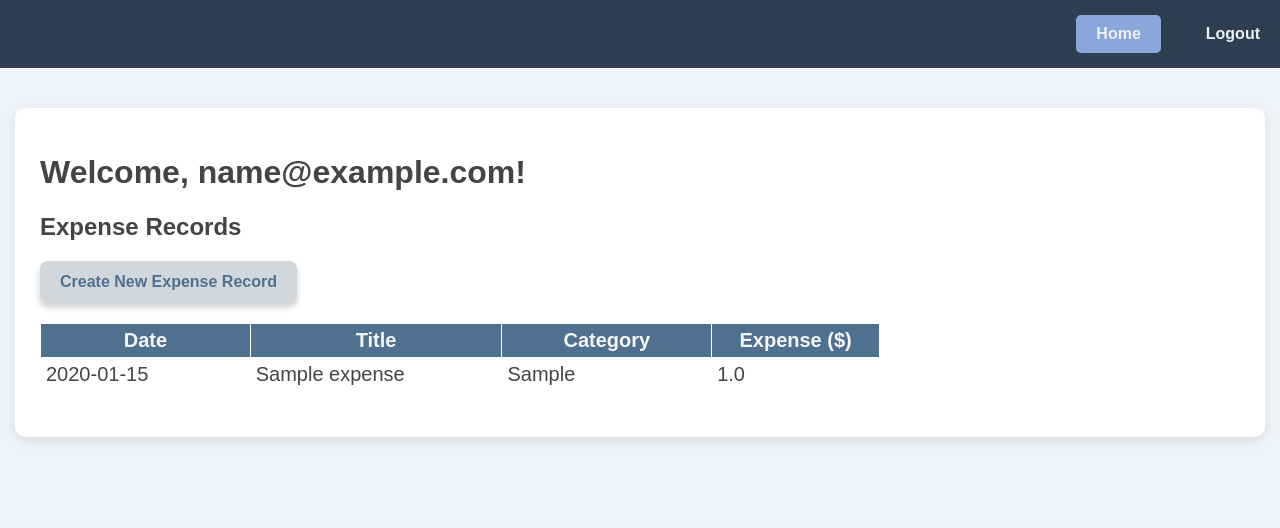
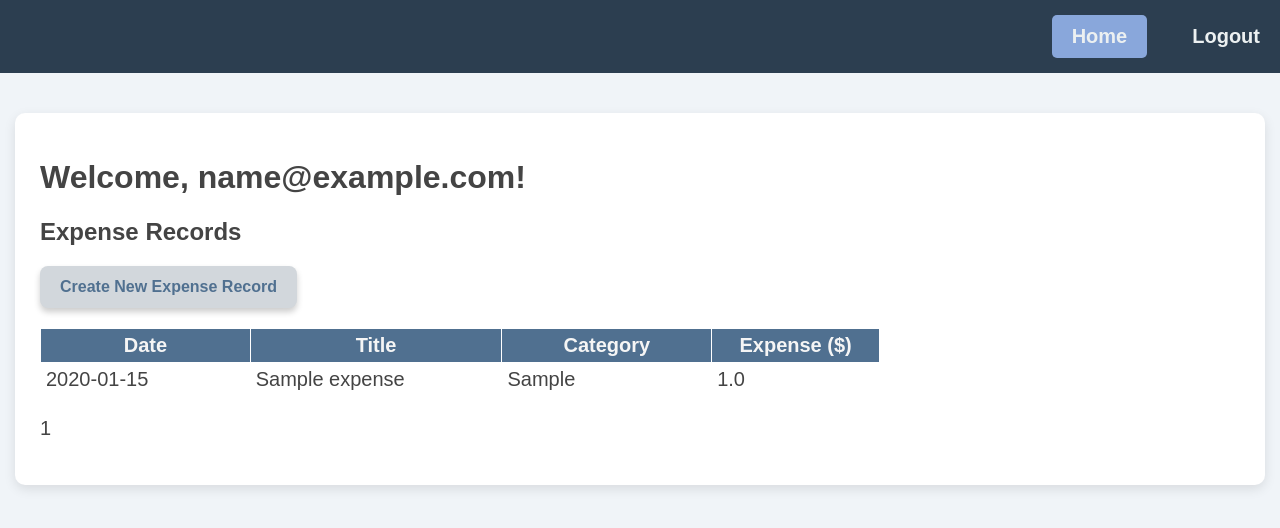
Before and after one commit to yuchangrachel/SpendWise, a Flask app: page / in a window 1280 px wide. Shown: the top 528 px of the page. Run offline with Flask 3, Linux system fonts and the light colour scheme; a user stored in the database is signed in; tables that the repository leaves empty hold one stand-in row (values such as "Sample post").

Commit message:
remove cache since cache not cleanup after logout, pagination ui&flask done" "

```diff
--- a/backend/app.py
+++ b/backend/app.py
@@ -1,10 +1,10 @@
 """
 Backend main entry
 """
-from flask import Flask, render_template, redirect, url_for
+from flask import Flask, render_template, redirect, url_for, request
 from flask_login import LoginManager, login_required, current_user
 from flask_cors import CORS
-from extensions import bcrypt, db, migrate, cache
+from extensions import bcrypt, db, migrate
 from routes.auth import auth_bp
 from routes.expense import expense_bp
 from models.users import User
@@ -18,7 +18,7 @@ app = Flask(__name__)
 app.config.from_object("config.Config")
 
 # initialize extensions & configs
-cache.init_app(app)
+# cache.init_app(app)
 bcrypt.init_app(app)
 db.init_app(app)
 migrate.init_app(app, db)
@@ -39,10 +39,14 @@ app.register_blueprint(expense_bp)
 # home route
 @app.route("/")
 @login_required
-@cache.cached(timeout=60, key_prefix="home_cache")
+# @cache.cached(timeout=60, key_prefix="user_data_{}.format(current_user.id)")
 def home():
+    # get page number(default 1) from query string
+    page = request.args.get('page', 1, type=int)
+    # set number of expenses per page
+    per_page = 3
     # fetch expenses for the currently logged-in user
-    expenses = Expense.query.filter_by(user_id=current_user.id).all()
+    expenses = Expense.query.filter_by(user_id=current_user.id).paginate(page=page, per_page=per_page, error_out=False)
 
     return render_template("home.html", expenses=expenses)
 
--- a/backend/extensions.py
+++ b/backend/extensions.py
@@ -9,4 +9,4 @@ from flask_caching import Cache
 bcrypt = Bcrypt()
 db = SQLAlchemy()
 migrate = Migrate()
-cache = Cache()
+# cache = Cache()
--- a/backend/routes/auth.py
+++ b/backend/routes/auth.py
@@ -59,6 +59,7 @@ def login():
 @auth_bp.route("/logout")
 @login_required
 def logout():
+    # cache.delete("user_data_{}".format(current_user.id))
     logout_user()
     flash("Logged out successfully", "success")
     return redirect(url_for("auth.login"))
--- a/backend/routes/expense.py
+++ b/backend/routes/expense.py
@@ -2,7 +2,7 @@ from flask import render_template, redirect, url_for, flash, Blueprint
 from flask_login import login_required, current_user
 from models.expense import Expense
 from forms import ExpenseForm
-from extensions import db, cache
+from extensions import db
 
 
 expense_bp = Blueprint('expense', __name__, url_prefix='/expense')
@@ -27,9 +27,6 @@ def create_expense():
         db.session.add(new_expense)
         db.session.commit()
 
-        # # trigger update db instead of wait cache timeout
-        # cache.delete_memoized("home_cache")
-
         flash("Expense record created successfully!", "success")
         return redirect(url_for("home"))
 
--- a/backend/static/style/index.css
+++ b/backend/static/style/index.css
@@ -5,6 +5,10 @@ body {
     padding: 0;
     background-color: #f0f4f8;
     color: #444;
+}
+
+span, a {
+    font-size: 20px;
 }
 
 div {
--- a/backend/templates/home.html
+++ b/backend/templates/home.html
@@ -31,4 +31,15 @@
     </tbody>
 </table>
 
+<!-- Pagination -->
+<div class="pagination">
+    {% for page in range(1, expenses.pages + 1) %}
+        {% if page == expenses.page %}
+            <span>{{ page }}</span>
+        {% else %}
+            <a href="{{ url_for('home', page=page) }}">{{ page }}</a>
+        {% endif %}
+    {% endfor %}
+</div>
+
 {% endblock %}
```
